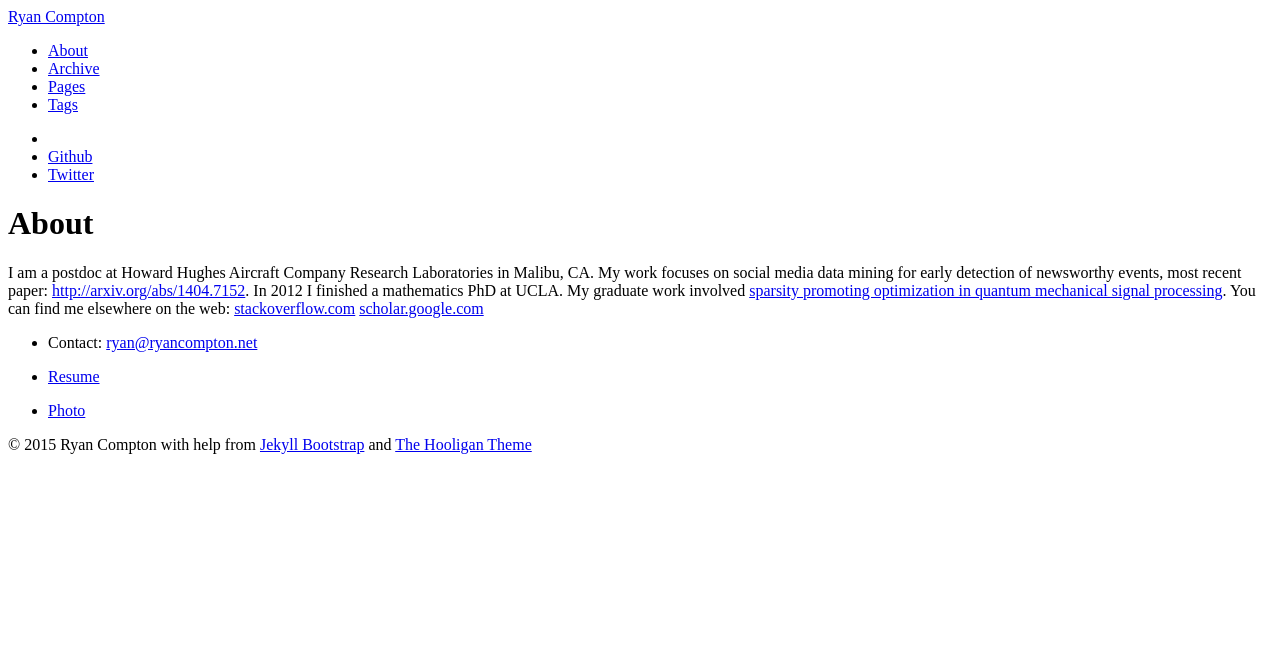
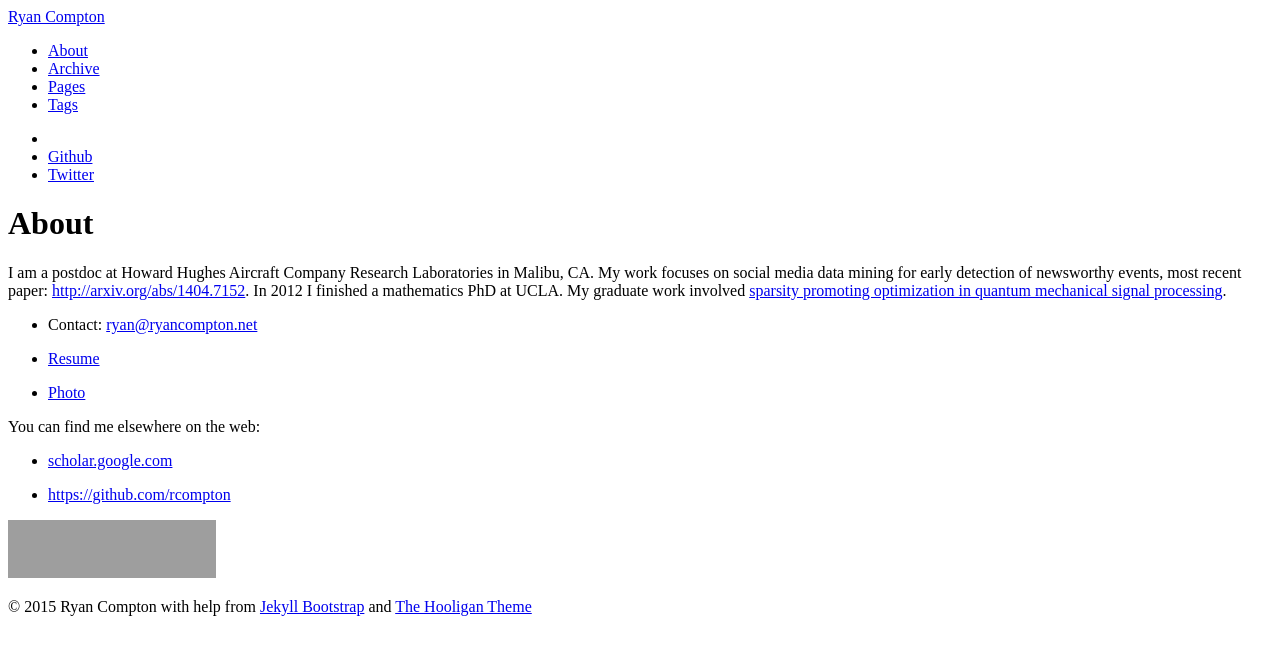
Before and after one commit to rcompton/ryancompton.net, a Jekyll site: the page built from about.md, in a window 1280 px wide. Shown: the top 655 px of the page. Built offline with Jekyll 4.4.1, drawn with Linux system fonts in a browser that asks for light colours; nearby versions of some CDN libraries; grey boxes are pictures that could not be loaded.

Commit message:
about stackexchange

```diff
--- a/about.md
+++ b/about.md
@@ -6,10 +6,21 @@ group: navigation
 ---
 {% include JB/setup %}
 
-I am a postdoc at Howard Hughes Aircraft Company Research Laboratories in Malibu, CA. My work focuses on social media data mining for early detection of newsworthy events, most recent paper: [http://arxiv.org/abs/1404.7152](http://arxiv.org/abs/1404.7152). In 2012 I finished a mathematics PhD at UCLA. My graduate work involved [sparsity promoting optimization in quantum mechanical signal processing](http://code.google.com/p/typingstuff/downloads/list). You can find me elsewhere on the web: [stackoverflow.com]( http://stackoverflow.com/users/424631) [scholar.google.com](http://scholar.google.com/citations?user=YcJNT5AAAAAJ&hl=en)
+I am a postdoc at Howard Hughes Aircraft Company Research Laboratories in Malibu, CA. My work focuses on social media data mining for early detection of newsworthy events, most recent paper: [http://arxiv.org/abs/1404.7152](http://arxiv.org/abs/1404.7152). In 2012 I finished a mathematics PhD at UCLA. My graduate work involved [sparsity promoting optimization in quantum mechanical signal processing](http://code.google.com/p/typingstuff/downloads/list).
 
 + Contact: <ryan@ryancompton.net>
 
 + [Resume]({{ site.url }}/assets/resume/ryan_compton_resume.yaml)
 
 + [Photo]({{ site.url }}/assets/resume/IMG_6683_small.jpg)
+
+
+You can find me elsewhere on the web:
+
++ [scholar.google.com](http://scholar.google.com/citations?user=YcJNT5AAAAAJ&hl=en)
+
++ <https://github.com/rcompton>
+
+<a href="http://stackexchange.com/users/186936">
+<img src="http://stackexchange.com/users/flair/186936.png?theme=dark" width="208" height="58" alt="profile for dranxo on Stack Exchange, a network of free, community-driven Q&amp;A sites" title="profile for dranxo on Stack Exchange, a network of free, community-driven Q&amp;A sites">
+</a>
```
